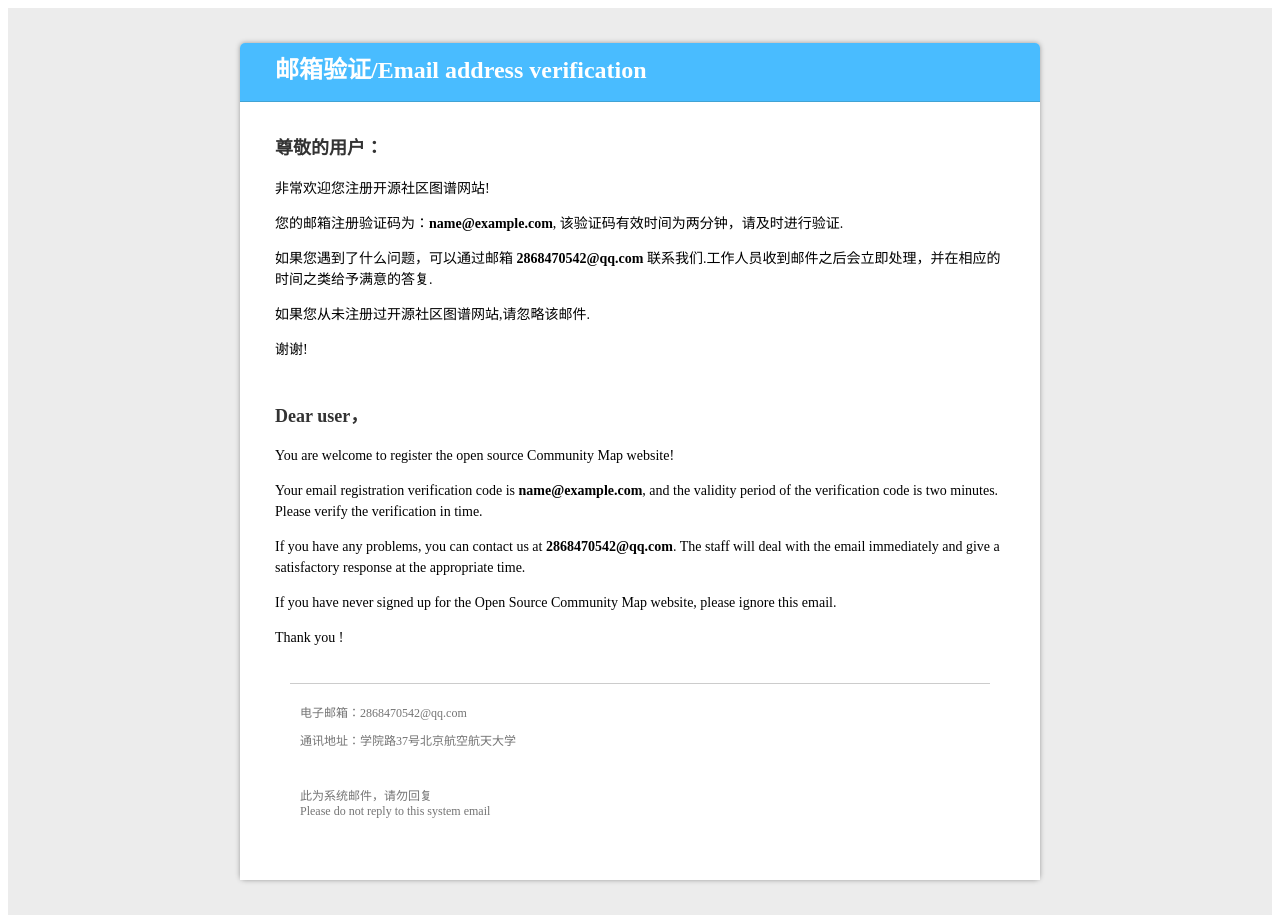
After one commit to BUAA-GoodBro2021/MiliMili_backend, a Django app: template MiliMili/templates/EmailContent-plus.html in a window 1280 px wide. The commit adds this page. Run offline with Django 4.2, Linux system fonts and the light colour scheme; the template is opened without the code that fills it: most values are stand-ins (such as "Sample title", 1, 10 or a date in 2020).

Commit message:
chore： update html

```diff
--- a/MiliMili/templates/EmailContent-check-email.html
+++ b/MiliMili/templates/EmailContent-check-email.html
@@ -62,7 +62,8 @@
                                                                        style="line-height: 24px; margin: 6px 0px 0px; overflow-wrap: break-word; word-break: break-all;">
                                                                         <span
                                                                                 style="color: rgb(51, 51, 51); font-size: 14px;">
-                                                                            <strong>注册MiliMili短视频分享平台成功！</strong>
+                                                                            <strong>{{ message }}</strong>
+
                                                                         </span>
                                                                     </p>
                                                                     <p class="cTMail-content"
--- a/MiliMili/templates/EmailContent-check-find.html
+++ b/MiliMili/templates/EmailContent-check.html
@@ -50,7 +50,7 @@
                                                                     {-- 可以是标题 --} -->
                                                                     <h1 id="cTMail-title"
                                                                         style="font-size: 20px; line-height: 36px; margin: 0px 0px 22px;">
-                                                                        修改成功
+                                                                        {{ title }}
                                                                     </h1>
 
                                                                     <p id="cTMail-userName"
@@ -62,7 +62,7 @@
                                                                        style="line-height: 24px; margin: 6px 0px 0px; overflow-wrap: break-word; word-break: break-all;">
                                                                         <span
                                                                                 style="color: rgb(51, 51, 51); font-size: 14px;">
-                                                                            <strong>修改密码成功！</strong>
+                                                                            <strong>{{ message }}</strong>
                                                                         </span>
                                                                     </p>
                                                                     <p class="cTMail-content"
--- /dev/null
+++ b/MiliMili/templates/EmailContent-plus.html
@@ -0,0 +1,82 @@
+<!DOCTYPE html>
+<html>
+<title>用户邮箱验证码注册</title>
+<head>
+
+    <meta charset="utf-8">
+    <meta http-equiv="X-UA-Compatible" content="IE=edge">
+    <meta name="description" content="xxxx">
+    <meta name="viewport" content="width=device-width, initial-scale=1">
+</head>
+
+<body>
+<div style="background-color:#ECECEC; padding: 35px;">
+    <table cellpadding="0" align="center"
+           style="width: 800px;height: 100%; margin: 0px auto; text-align: left; position: relative; border-radius: 5px;font-size: 14px; font-family:微软雅黑, 黑体; line-height: 1.5; box-shadow: rgb(153, 153, 153) 0px 0px 5px; border-collapse: collapse; background: #fff initial initial initial initial;">
+        <tbody>
+        <tr>
+            <th valign="middle"
+
+                style="height: 25px; line-height: 25px; padding: 15px 35px; border-bottom-width: 1px; border-bottom-style: solid; border-bottom-color: #42a3d3; background-color: #49bcff; border-radius: 5px 5px 0px 0px;">
+                <font face="微软雅黑" size="5" style="color: rgb(255, 255, 255); ">邮箱验证/Email address verification</font>
+            </th>
+        </tr>
+        <tr>
+            <td style="word-break:break-all">
+                <div style="padding:25px 35px 40px; background-color:#fff;">
+                    <h2 style="margin: 5px 0px; ">
+                        <font color="#333333" style="line-height: 20px; ">
+                            <font style="line-height: 22px; " size="4">
+                                尊敬的用户：</font>
+                        </font>
+                    </h2>
+                    <!-- 中文 -->
+                    <p>非常欢迎您注册开源社区图谱网站!</p>
+                    <p>您的邮箱注册验证码为：<strong>{{ email_code1 }}</strong>, 该验证码有效时间为两分钟，请及时进行验证.
+                    </p>
+                    <p>如果您遇到了什么问题，可以通过邮箱 <strong>2868470542@qq.com</strong> 联系我们.工作人员收到邮件之后会立即处理，并在相应的时间之类给予满意的答复.
+                    </p>
+                    <p>如果您从未注册过开源社区图谱网站,请忽略该邮件.</p>
+                    <p>谢谢!</p><br>
+
+
+                    <!-- 英文 -->
+                    <h2 style="margin: 5px 0px; ">
+                        <font color="#333333" style="line-height: 20px; ">
+                            <font style="line-height: 22px; " size="4">
+                                Dear user，</font>
+                        </font>
+                    </h2>
+                    <p>You are welcome to register the open source Community Map website!</p>
+                    <p>Your email registration verification code is <strong>{{ email_code2 }}</strong>, and the validity
+                        period of the
+                        verification code is two minutes. Please verify the verification in time.
+                    </p>
+                    <p>If you have any problems, you can contact us at <strong>2868470542@qq.com</strong>. The staff
+                        will deal with the email
+                        immediately and give a satisfactory response at the appropriate time.
+                    </p>
+                    <p>If you have never signed up for the Open Source Community Map website, please ignore this
+                        email.</p>
+                    <p>Thank you !</p><br>
+
+
+                    <div style="width:700px;margin:0 auto;">
+                        <div style="padding:10px 10px 0;border-top:1px solid #ccc;color:#747474;margin-bottom:20px;line-height:1.3em;font-size:12px;">
+                            <p></p>
+                            <p>电子邮箱：2868470542@qq.com</p>
+                            <p>通讯地址：学院路37号北京航空航天大学</p><br>
+                            <p>此为系统邮件，请勿回复<br>
+                                Please do not reply to this system email
+                            </p>
+                            <!--<p>©***</p>-->
+                        </div>
+                    </div>
+                </div>
+            </td>
+        </tr>
+        </tbody>
+    </table>
+</div>
+</body>
+</html>
```
Also changed, not shown: MiliMili/sending/views.py (+8 -3 lines).
